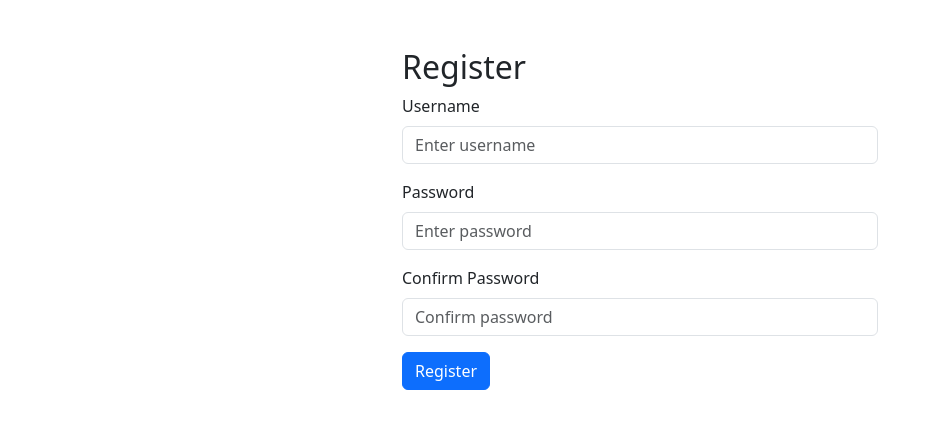
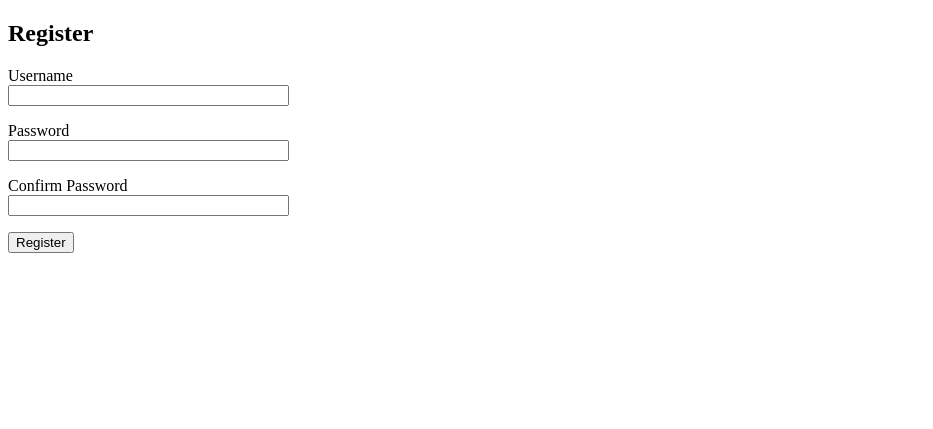
Before and after one commit to codingburgas/2425-11-b-pp-student-practices-assignment-LPApostolov21, a Flask app: page /register in a window 1280 px wide. Shown: the top 429 px of the page, without its empty margins (0-933 px from the left). Run offline with Flask 3, Linux system fonts and the light colour scheme.

Commit message:
Add db not sure if it's working properly

```diff
--- a/Mech/auth/routes.py
+++ b/Mech/auth/routes.py
@@ -1,20 +1,31 @@
 from flask import Blueprint, render_template, redirect, url_for
+from werkzeug.security import generate_password_hash
+
+from forms import RegisterForm
 from models import db, User
-from forms import RegistrationForm
+
+
 
 auth = Blueprint('auth', __name__, template_folder='templates')
 
 
 @auth.route('/register', methods=['GET', 'POST'])
 def register():
-    form = RegistrationForm()
+    form = RegisterForm()
     if form.validate_on_submit():
-        user = User(username=form.username.data)
-        user.set_password(form.password.data)
-        db.session.add(user)
+        username = form.username.data
+        password = form.password.data
+        existing_user = User.query.filter_by(username=username).first()
+        if existing_user:
+            return render_template('register.html', form=form)
+        hashed_password = generate_password_hash(password, method='scrypt')
+        new_user = User(username=username, password_hash=hashed_password)
+        db.session.add(new_user)
         db.session.commit()
         return redirect(url_for('auth.login'))
+
     return render_template('register.html', form=form)
+
 @auth.route('/login')
 def login():
     return "Login Page"
--- a/Mech/auth/templates/register.html
+++ b/Mech/auth/templates/register.html
@@ -1,58 +1,39 @@
 <!DOCTYPE html>
 <html lang="en">
 <head>
-  <meta charset="UTF-8" />
-  <meta name="viewport" content="width=device-width, initial-scale=1" />
-  <title>Register</title>
-  <!-- Bootstrap CSS CDN -->
-  <link href="https://cdn.jsdelivr.net/npm/bootstrap@5.3.0/dist/css/bootstrap.min.css" rel="stylesheet" />
+    <title>Register</title>
+    <!-- You can include Bootstrap CSS here if you want -->
 </head>
 <body>
-  <div class="container mt-5" style="max-width: 500px;">
     <h2>Register</h2>
-    <form method="POST" action="">
-      {{ form.hidden_tag() }}
+    <form method="POST" action="{{ url_for('auth.register') }}">
+        {{ form.hidden_tag() }}  <!-- CSRF token -->
 
-      <div class="mb-3">
-        {{ form.username.label(class="form-label") }}
-        {{ form.username(class="form-control", placeholder="Enter username") }}
-        {% if form.username.errors %}
-          <div class="text-danger">
+        <p>
+            {{ form.username.label }}<br>
+            {{ form.username(size=32) }}<br>
             {% for error in form.username.errors %}
-              <small>{{ error }}</small>
+                <span style="color: red;">{{ error }}</span><br>
             {% endfor %}
-          </div>
-        {% endif %}
-      </div>
+        </p>
 
-      <div class="mb-3">
-        {{ form.password.label(class="form-label") }}
-        {{ form.password(class="form-control", placeholder="Enter password") }}
-        {% if form.password.errors %}
-          <div class="text-danger">
+        <p>
+            {{ form.password.label }}<br>
+            {{ form.password(size=32) }}<br>
             {% for error in form.password.errors %}
-              <small>{{ error }}</small>
+                <span style="color: red;">{{ error }}</span><br>
             {% endfor %}
-          </div>
-        {% endif %}
-      </div>
+        </p>
 
-      <div class="mb-3">
-        {{ form.confirm_password.label(class="form-label") }}
-        {{ form.confirm_password(class="form-control", placeholder="Confirm password") }}
-        {% if form.confirm_password.errors %}
-          <div class="text-danger">
+        <p>
+            {{ form.confirm_password.label }}<br>
+            {{ form.confirm_password(size=32) }}<br>
             {% for error in form.confirm_password.errors %}
-              <small>{{ error }}</small>
+                <span style="color: red;">{{ error }}</span><br>
             {% endfor %}
-          </div>
-        {% endif %}
-      </div>
+        </p>
 
-      <div>
-        {{ form.submit(class="btn btn-primary") }}
-      </div>
+        <p>{{ form.submit() }}</p>
     </form>
-  </div>
 </body>
 </html>
--- a/forms.py
+++ b/forms.py
@@ -1,24 +1,9 @@
 from flask_wtf import FlaskForm
 from wtforms import StringField, PasswordField, SubmitField
-from wtforms.validators import DataRequired, Length, EqualTo, ValidationError
-from models import User, Admin
+from wtforms.validators import DataRequired, Length, EqualTo
 
-class RegistrationForm(FlaskForm):
-    username = StringField('Username', validators=[DataRequired(), Length(min=3, max=80)])
+class RegisterForm(FlaskForm):
+    username = StringField('Username', validators=[DataRequired(), Length(min=3, max=20)])
     password = PasswordField('Password', validators=[DataRequired(), Length(min=6)])
-    confirm_password = PasswordField('Confirm Password', validators=[
-        DataRequired(), EqualTo('password', message='Passwords must match')
-    ])
+    confirm_password = PasswordField('Confirm Password', validators=[DataRequired(), EqualTo('password', message='Passwords must match.')])
     submit = SubmitField('Register')
-
-    def validate_username(self, username):
-        # You can adjust here to check if username exists in User or Admin table
-        user = User.query.filter_by(username=username.data).first()
-        admin = Admin.query.filter_by(username=username.data).first()
-        if user or admin:
-            raise ValidationError('Username already taken. Please choose a different one.')
-
-class LoginForm(FlaskForm):
-    username = StringField('Username', validators=[DataRequired()])
-    password = PasswordField('Password', validators=[DataRequired()])
-    submit = SubmitField('Login')
--- a/run.py
+++ b/run.py
@@ -1,23 +1,21 @@
 from flask import Flask
 from Mech.auth import auth as auth_blueprint
 from Mech.main import main as main_blueprint
-from models import db, User
-import os
+from models import db  # import the shared db instance
 
 def create_app():
     app = Flask(__name__)
     app.config['SECRET_KEY'] = 'my_secret_key'
     app.config['SQLALCHEMY_DATABASE_URI'] = 'sqlite:///site.db'
     app.config['SQLALCHEMY_TRACK_MODIFICATIONS'] = False
+
+    db.init_app(app)
+
     app.register_blueprint(auth_blueprint)
     app.register_blueprint(main_blueprint)
-    db.init_app(app)
+
     return app
-
 
 if __name__ == '__main__':
     app = create_app()
-    if not os.path.exists('site.db'):
-        with app.app_context():
-            db.create_all()
     app.run(debug=True)
```
Also changed, not shown: Mech/auth/templates/login.html (deleted, +0 -10 lines), Mech/main/templates/main.html (deleted, +0 -10 lines), init_db.py (added, +8 -0 lines), models.py (+5 -27 lines), instance/site.db.
